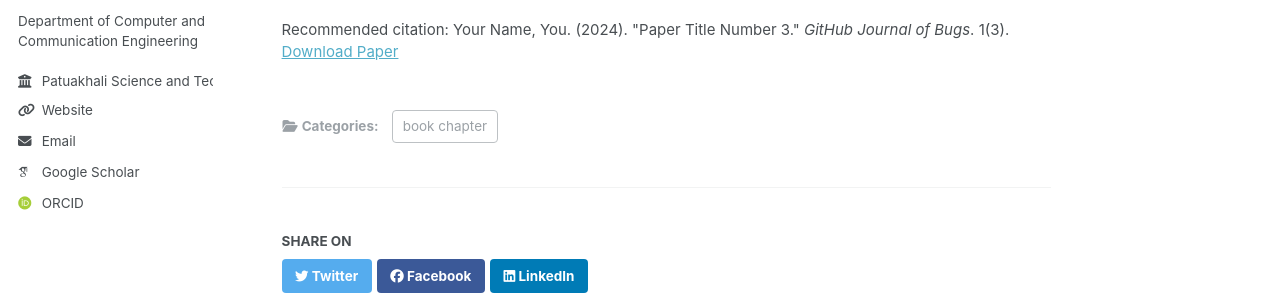
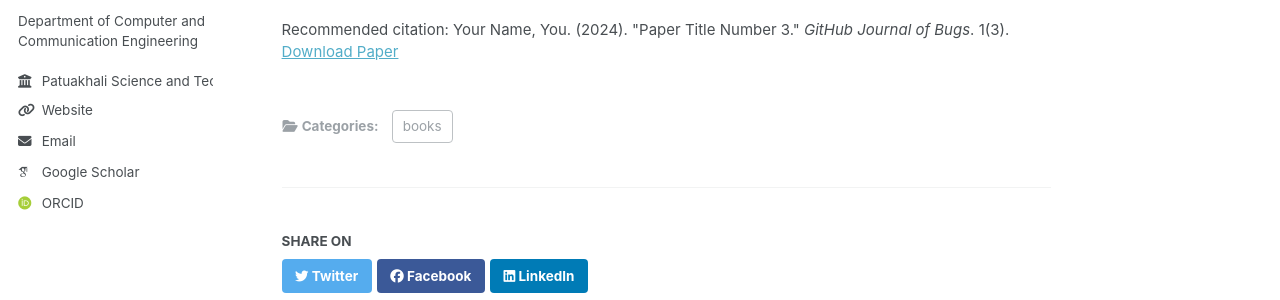
Before and after one commit to arpitahowlader/arpitahowlader.github.io, a Jekyll site: the page built from _publications/book.md, in a window 1280 px wide and 1130 px high. Shown: the part 342-642 px from the top of the window. Built offline with Jekyll 4.4.1, drawn with Linux system fonts in a browser that asks for light colours; some web fonts are replaced.

Commit message:
Update book.md

```diff
--- a/_publications/book.md
+++ b/_publications/book.md
@@ -1,7 +1,7 @@
 ---
 title: "chapter1"
 collection: publications
-category: book chapter
+category: books
 permalink: /publication/book
 excerpt: 'This paper is about fixing template issue #693.'
 date: 2024-02-17
```
